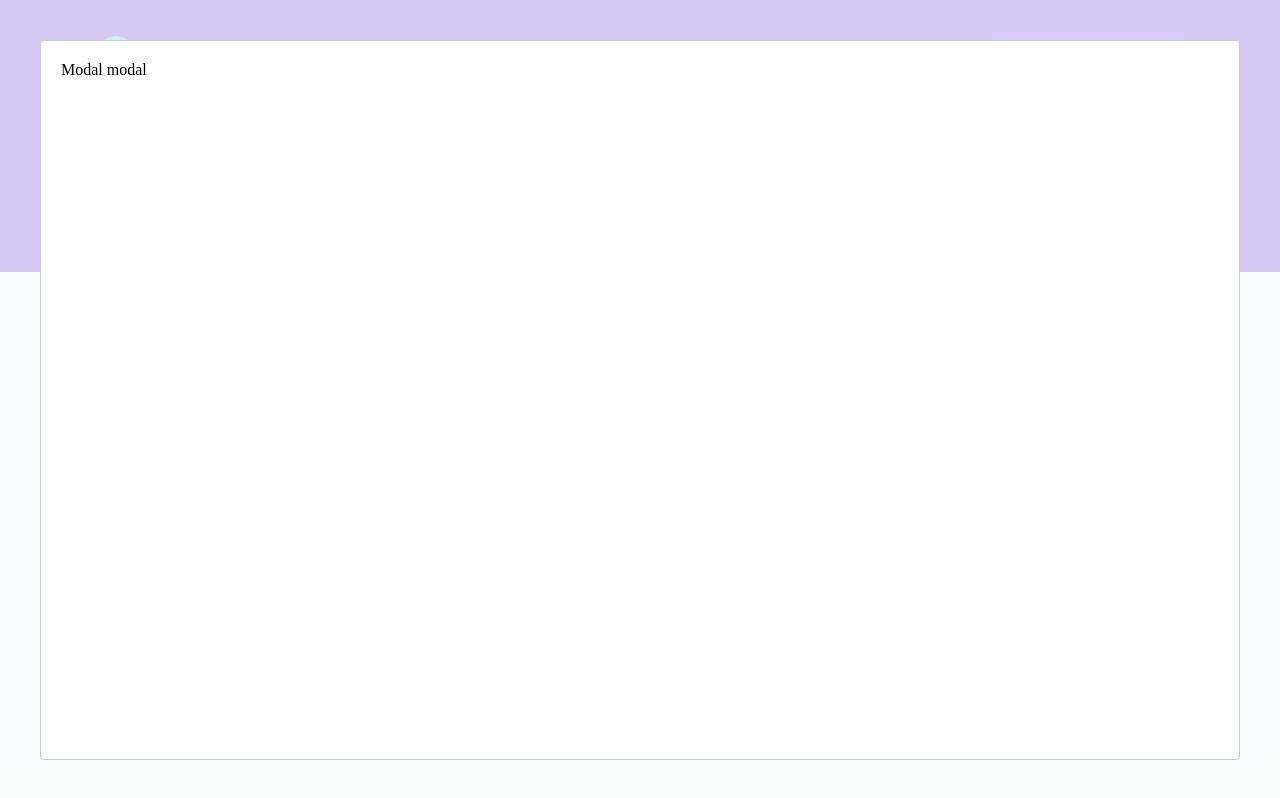
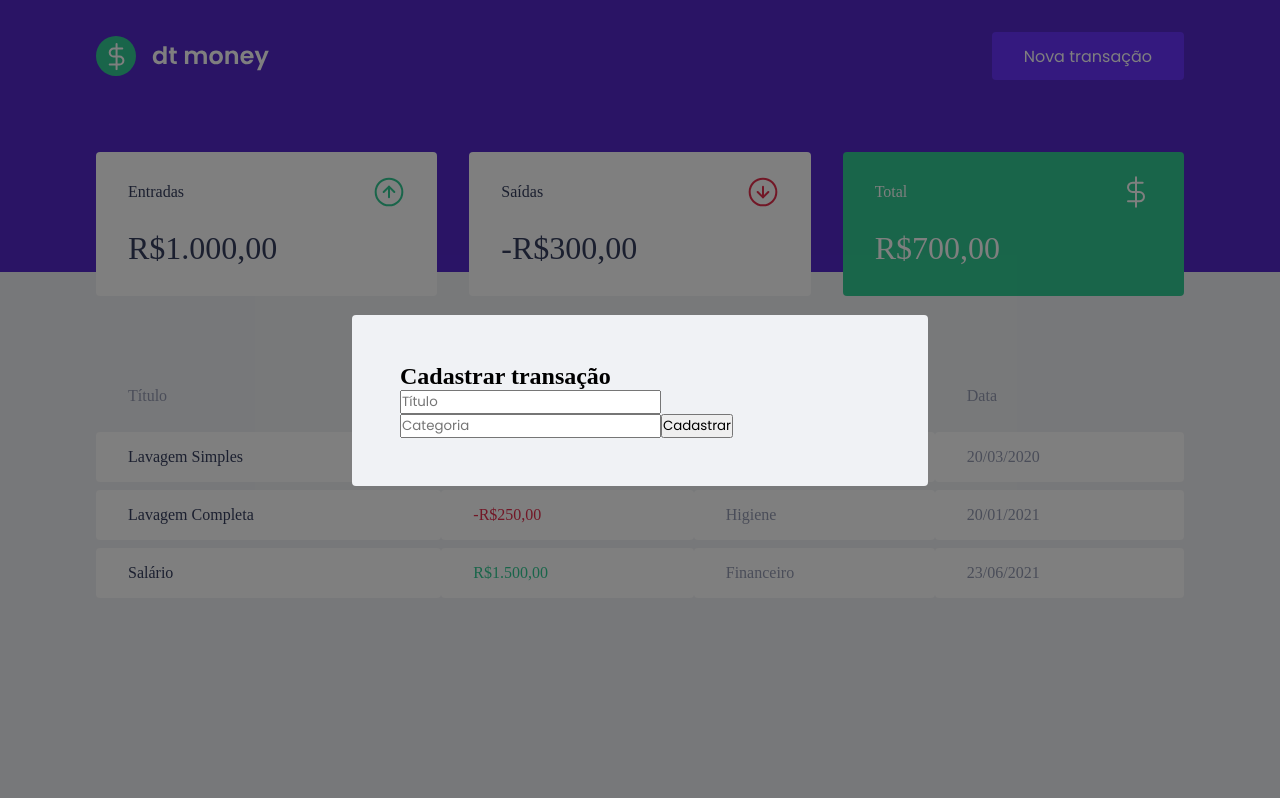
Before and after one commit to rafael-acerqueira/money-manager, a React (Create React App) app: page / in a window 1280 px wide. Both pictures are taken after a click on the button "Nova transação". Built offline with nearby package versions, Linux system fonts and the light colour scheme; no server answers; what miragejs would draw is missing.

Commit message:
Add cutom styles to modal component

```diff
--- a/src/components/NewTransactionModal/index.tsx
+++ b/src/components/NewTransactionModal/index.tsx
@@ -1,4 +1,5 @@
 import Modal from 'react-modal'
+import { Container } from './styles'
 
 interface NewTransactionModalProps {
   isOpen: boolean
@@ -11,8 +12,22 @@
     <Modal
       isOpen={isOpen}
       onRequestClose={onRequestClose}
+      overlayClassName="react-modal-overlay"
+      className="react-modal-content"
     >
-      <p>Modal modal</p>
+      <Container>
+        <h2>Cadastrar transação </h2>
+
+        <input
+          placeholder="Título"
+        />
+
+        <input
+          placeholder="Categoria"
+        />
+
+        <button type="submit">Cadastrar</button>
+      </Container>
     </Modal>
   )
 }
--- a/src/components/NewTransactionModal/styles.ts
+++ b/src/components/NewTransactionModal/styles.ts
@@ -1,3 +1,3 @@
 import styled from 'styled-components'
 
-export const Conainer = styled.div``
+export const Container = styled.form``
--- a/src/styles/global.ts
+++ b/src/styles/global.ts
@@ -54,4 +54,28 @@
   h1, h2, h3, h4, h5, h6, strong {
     font-weight: 600;
   }
+
+  .react-modal-overlay {
+    background: rgba(0, 0, 0, 0.5);
+
+    position: fixed;
+    top: 0;
+    bottom: 0;
+    right: 0;
+    left: 0;
+
+    display: flex;
+    align-items: center;
+    justify-content: center;
+  }
+
+  .react-modal-content {
+    width: 100%;
+    max-width: 576px;
+
+    background: var(--background);
+    padding: 3rem;
+    position: relative;
+    border-radius: 0.25rem;
+  }
 `
```
